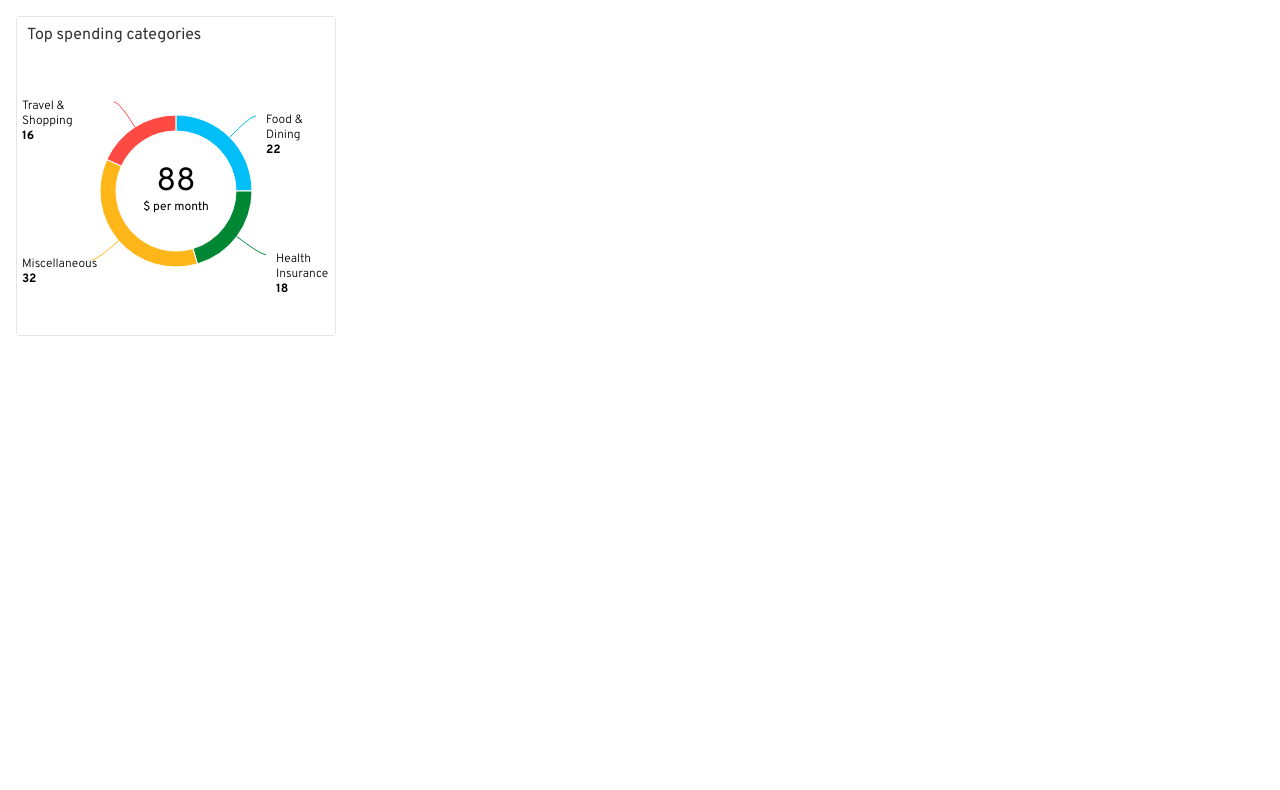
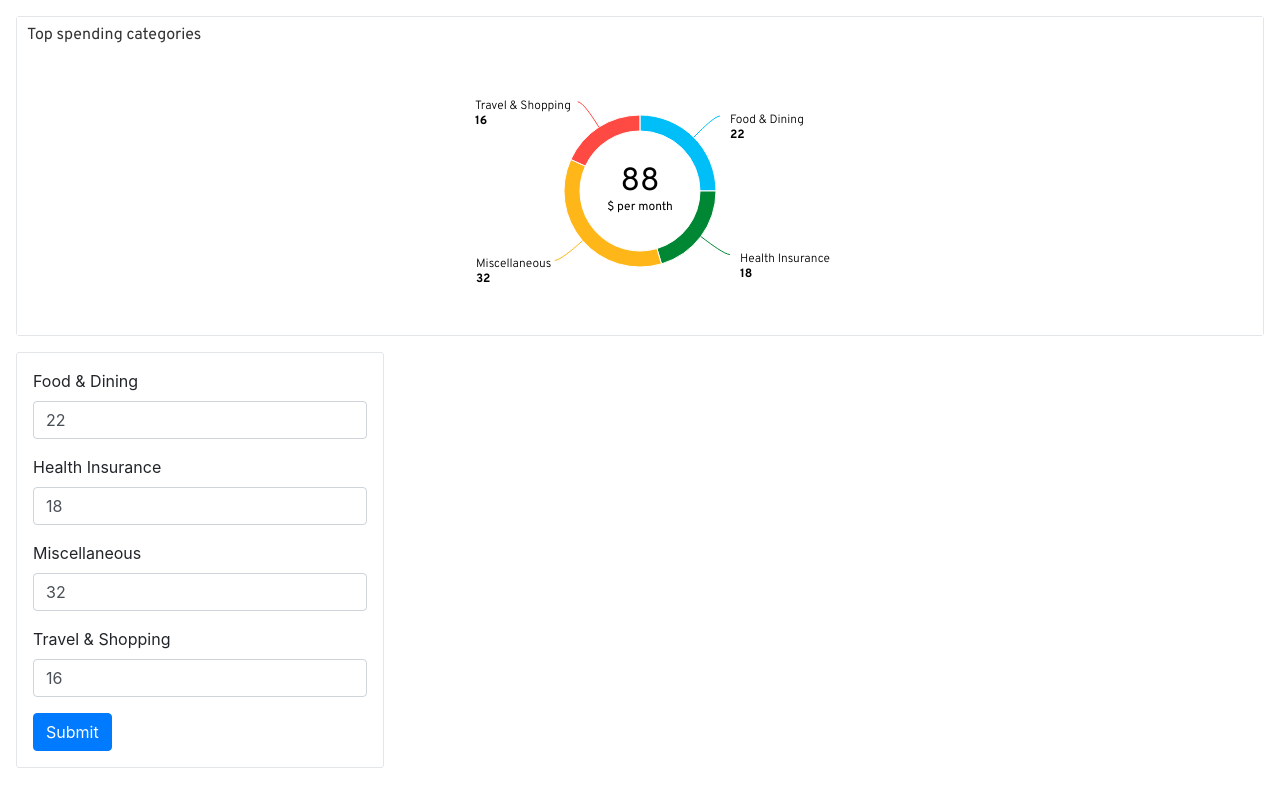
Before and after one commit to nareshbhatia/highcharts-demo, a React (Create React App) app: page / in a window 1280 px wide. Shown: the top 790 px of the page. Built offline with nearby package versions, Linux system fonts and the light colour scheme.

Commit message:
Added form to change chart values

```diff
--- a/src/App.css
+++ b/src/App.css
@@ -7,8 +7,14 @@ body {
 }
 
 .chart {
-    width: 320px;
     height: 320px;
     border: 1px solid #E2E6E9;
     border-radius: 3px;
 }
+
+.form {
+    margin-top: 16px;
+    border: 1px solid #E2E6E9;
+    border-radius: 3px;
+    width: 368px;
+}
--- a/src/App.tsx
+++ b/src/App.tsx
@@ -1,4 +1,4 @@
-import React from 'react';
+import React, { useState } from 'react';
 import { DataPoint } from './DataPoint';
 import { PieChart } from './PieChart';
 import './App.css';
@@ -6,26 +6,35 @@ import './App.css';
 const pieSize = 152;
 const pieInnerSize = pieSize - 32;
 
-const data: Array<DataPoint> = [
-    {
-        name: 'Food & Dining',
-        y: 22,
-    },
-    {
-        name: 'Health Insurance',
-        y: 18,
-    },
-    {
-        name: 'Miscellaneous',
-        y: 32,
-    },
-    {
-        name: 'Travel & Shopping',
-        y: 16,
-    },
+const initialMonthlySpending: Array<DataPoint> = [
+    { name: 'Food & Dining', y: 22 },
+    { name: 'Health Insurance', y: 18 },
+    { name: 'Miscellaneous', y: 32 },
+    { name: 'Travel & Shopping', y: 16 },
 ];
 
+const categoryIds = ['food', 'health', 'misc', 'travel'];
+
 export const App = () => {
+    const [monthlySpending, setMonthlySpending] = useState(
+        initialMonthlySpending
+    );
+
+    const handleSubmit = (e: React.FormEvent<HTMLFormElement>) => {
+        e.preventDefault();
+
+        // Set new values for monthly spending
+        const elements = e.currentTarget.elements['monthlySpending'];
+        const newMonthlySpending = [];
+        for (let i = 0; i < elements.length; i++) {
+            newMonthlySpending.push({
+                name: monthlySpending[i].name,
+                y: parseInt(elements[i].value, 10),
+            });
+        }
+        setMonthlySpending(newMonthlySpending);
+    };
+
     return (
         <main className="app">
             <div className="chart">
@@ -34,8 +43,29 @@ export const App = () => {
                     totalLabel="$ per month"
                     pieSize={pieSize}
                     pieInnerSize={pieInnerSize}
-                    data={data}
+                    data={monthlySpending}
                 />
+            </div>
+
+            <div className="form p-3">
+                <form onSubmit={handleSubmit}>
+                    {monthlySpending.map((category, i) => (
+                        <div key={categoryIds[i]} className="form-group">
+                            <label htmlFor={categoryIds[i]}>
+                                {category.name}
+                            </label>
+                            <input
+                                id={categoryIds[i]}
+                                name="monthlySpending"
+                                className="form-control"
+                                defaultValue={category.y}
+                            />
+                        </div>
+                    ))}
+                    <button type="submit" className="btn btn-primary">
+                        Submit
+                    </button>
+                </form>
             </div>
         </main>
     );
```
Also changed, not shown: package.json (+9 -9 lines), 1 other file (tests, documents, lock files or other folders).
